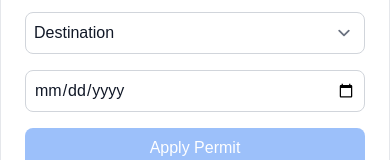
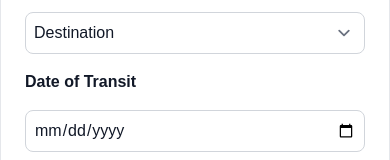
Before and after one commit to jamobrand/transit-south-sudan, a React (Vite) app: page / in a window 390 px wide. Shown: the part 801-961 px from the top of the page. Built offline with nearby package versions, Linux system fonts and the light colour scheme; a web font is replaced by a local one.

Commit message:
new changes

```diff
--- a/src/components/travel-widget/index.tsx
+++ b/src/components/travel-widget/index.tsx
@@ -377,7 +377,7 @@ const BookingForm: React.FC<{
                 <option value="local">Local</option>
                 <option value="international">International</option>
             </select> */}
-           <select
+            <select
                 className="w-full md:w-1/4 border border-gray-300 rounded-lg p-2"
                 defaultValue=""
             >
@@ -403,6 +403,13 @@ const BookingForm: React.FC<{
                     </option>
                 ))}
             </select>
+
+
+            <label htmlFor="departureDate" className="block mb-1 font-bold md:hidden">
+                Date of Transit
+            </label>
+
+
             <input
                 type="date"
                 className={`w-full md:w-1/6 border border-gray-300 rounded-lg p-2`}
@@ -418,6 +425,10 @@ const BookingForm: React.FC<{
                 }}
             />
             {tripType === 'round-trip' && (
+                <>
+                <label htmlFor="departureDate" className="block mb-1 font-bold md:hidden">
+                End of Transit
+            </label>
                 <input
                     type="date"
                     className={`w-full md:w-1/6 border border-gray-300 rounded-lg p-2`}
@@ -425,6 +436,7 @@ const BookingForm: React.FC<{
                     min={tripType === 'round-trip' && roundTripDepartureDate ? roundTripDepartureDate.toISOString().slice(0, 10) : today.toISOString().slice(0, 10)}
                     onChange={(e) => setReturnDate(new Date(e.target.value))}
                 />
+                </>
             )}
             <button
                 className={`w-full md:w-auto bg-blue-500 text-white py-2 px-4 rounded-lg  ${(tripType === 'one-way' && !isDateValid(oneWayDepartureDate)) ||
```
